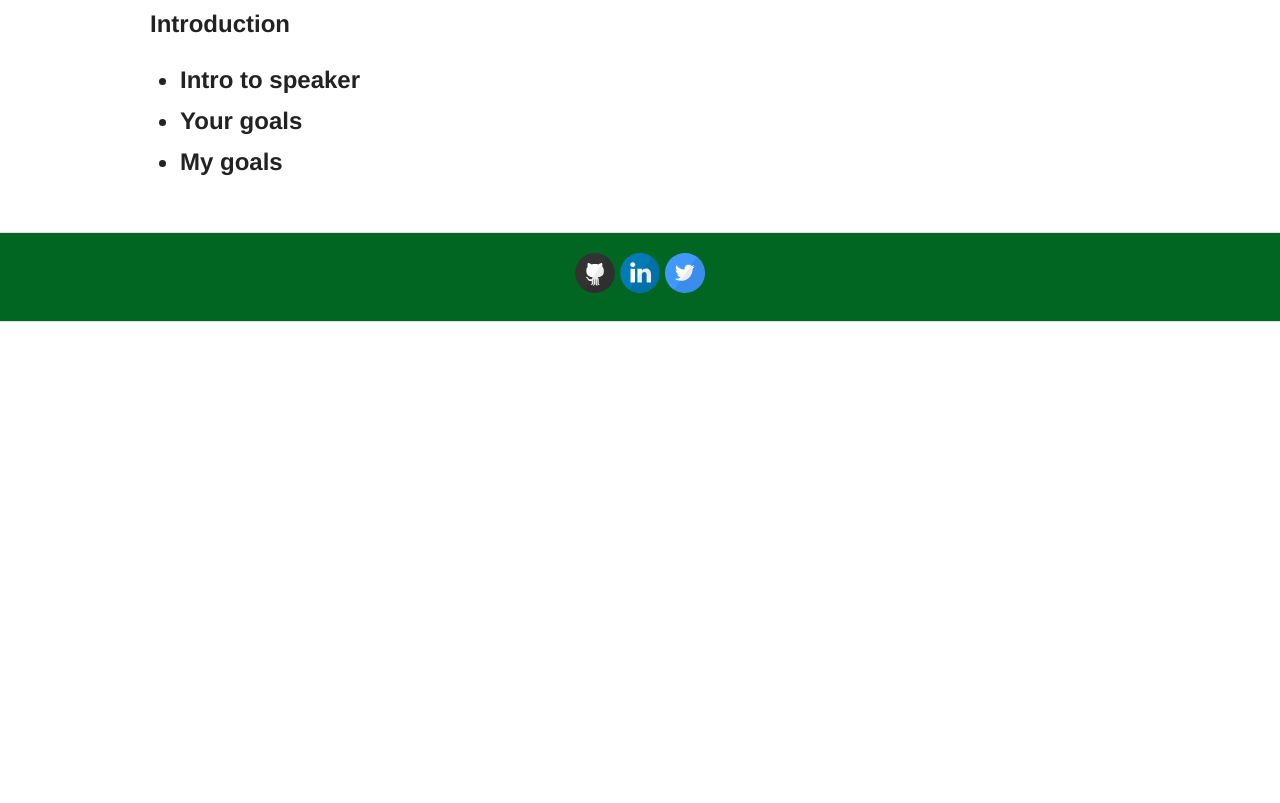
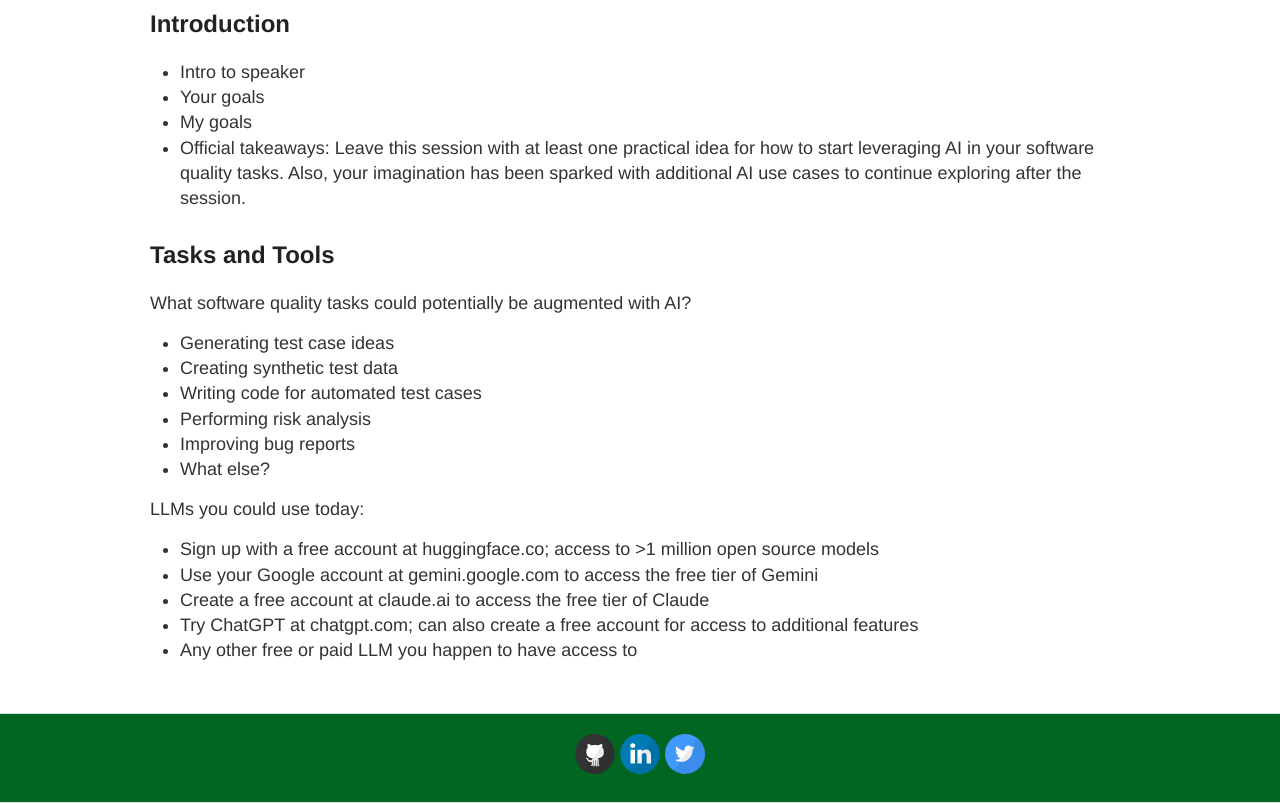
Before and after one commit to tinafletcher/tinafletcher.github.io, a Jekyll site: the page built from exploreai.md, in a window 1280 px wide. Shown: the part 654-1457 px from the top of the page. Built offline with Jekyll 4.4.1, drawn with Linux system fonts in a browser that asks for light colours; before the commit the page ends 976 px from its top, so only the background shows below that.

Commit message:
Update exploreai.md

```diff
--- a/exploreai.md
+++ b/exploreai.md
@@ -8,9 +8,31 @@
 
 ![Looking out over Dinosaur Provincial Park](../images/dinosaur.jpg)
 
-<h2> Introduction
+<h2>Introduction</h2>
 <ul>
   <li>Intro to speaker</li>
   <li>Your goals</li>
   <li>My goals</li>
+  <li>Official takeaways: Leave this session with at least one practical idea for how to start leveraging AI in your software quality tasks. Also, your imagination has been sparked with additional AI use cases to continue exploring after the session.</li>
 </ul>
+
+<h2>Tasks and Tools</h2>
+
+<p>What software quality tasks could potentially be augmented with AI?</p>
+<ul>
+  <li>Generating test case ideas</li>
+  <li>Creating synthetic test data</li>
+  <li>Writing code for automated test cases</li>
+  <li>Performing risk analysis</li>
+  <li>Improving bug reports</li>
+  <li>What else?</li>
+</ul>
+
+<p>LLMs you could use today:</p>
+<ul>
+  <li>Sign up with a free account at huggingface.co; access to >1 million open source models</li>
+  <li>Use your Google account at gemini.google.com to access the free tier of Gemini</li>
+  <li>Create a free account at claude.ai to access the free tier of Claude</li>
+  <li>Try ChatGPT at chatgpt.com; can also create a free account for access to additional features</li>
+  <li>Any other free or paid LLM you happen to have access to</li>
+</ul>
```
